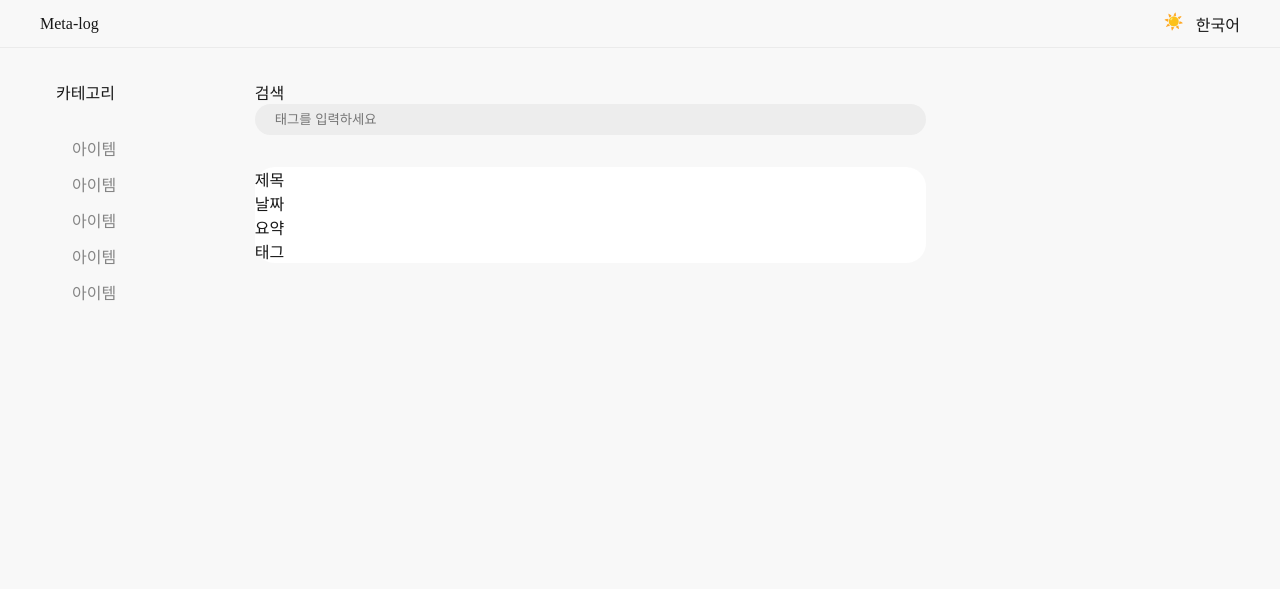
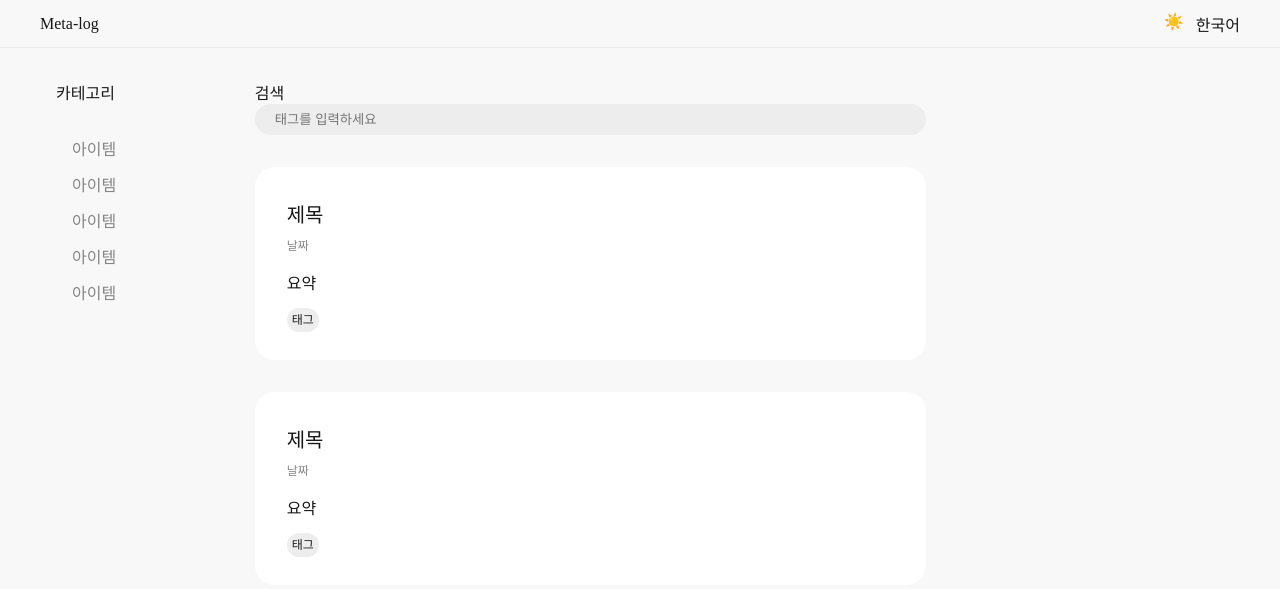
Before and after one commit to JaeHye0k/Gym-log, a plain HTML site: page blog/index.html in a window 1280 px wide. Shown: the top 589 px of the page. Drawn offline with Linux system fonts and the light colour scheme.

Commit message:
category list radio button

```diff
--- a/blog/app.css
+++ b/blog/app.css
@@ -6,7 +6,14 @@ a {
   all: unset;
   cursor: pointer;
 }
-
+h1,
+h2,
+h3,
+h4,
+h5,
+h6 {
+  margin: 0;
+}
 body {
   margin: 0;
   padding: 0;
@@ -54,6 +61,10 @@ header .header-container {
 }
 
 /* 가운데 영역 */
+.main-mid {
+  grid-column: span 7 / span 7;
+}
+
 main {
   margin: 0 auto;
   top: 3rem;
@@ -84,9 +95,30 @@ main .posts-box article {
   background-color: white;
   border-radius: 1.25rem;
   transition: box-shadow 300ms cubic-bezier(0.4, 0, 0.2, 1);
+  padding: 2rem;
 }
 main .posts-box article:hover {
   box-shadow: 0 10px 15px -3px rgba(0, 0, 0, 0.1), 0 4px 6px -2px rgba(0, 0, 0, 0.05);
+}
+main .post-title {
+  font-size: 1.25rem;
+  font-weight: 500;
+  margin-bottom: 0.5rem;
+}
+main .post-date {
+  font-size: 0.75rem;
+  color: hsl(0, 0%, 52.3%);
+  margin-bottom: 1rem;
+}
+main .post-summary {
+  font-size: 1rem;
+  margin: 1rem 0;
+}
+main .post-tag {
+  font-size: 0.75rem;
+  padding: 5px;
+  background-color: hsl(0, 0%, 93%);
+  border-radius: 1rem;
 }
 
 /* 카테고리 */
@@ -120,9 +152,7 @@ main .posts-box article:hover {
   background-color: hsl(0, 0%, 93%);
 }
 /* 중앙 */
-.main-mid {
-  grid-column: span 7 / span 7;
-}
+
 .main-profile {
   grid-column: span 3 / span 3;
 }
--- a/blog/index.html
+++ b/blog/index.html
@@ -37,10 +37,18 @@
         <div class="posts-box">
           <a>
             <article>
-              <div class="post-title">제목</div>
+              <h2 class="post-title">제목</h2>
               <div class="post-date">날짜</div>
-              <div class="post-summary">요약</div>
-              <div class="post-tag">태그</div>
+              <p class="post-summary">요약</p>
+              <span class="post-tag">태그</span>
+            </article>
+          </a>
+          <a>
+            <article>
+              <h2 class="post-title">제목</h2>
+              <div class="post-date">날짜</div>
+              <p class="post-summary">요약</p>
+              <span class="post-tag">태그</span>
             </article>
           </a>
         </div>
@@ -74,12 +82,12 @@
       });
       // 선택된 카테고리
       let list = document.querySelector(".category-list").children;
-      for (let item of list) {
-        item.addEventListener("click", (event) => {
-          if (item.dataset.selected === "false") item.dataset.selected = "true";
-          else item.dataset.selected = "false";
-        });
-      }
+      [...list].forEach((e) =>
+        e.addEventListener("click", (event) => {
+          //[...list].forEach((e) => (e.dataset.selected = "false"));
+          e.dataset.selected = JSON.parse(e.dataset.selected) ? "false" : "true";
+        })
+      );
     </script>
   </body>
 </html>
```
